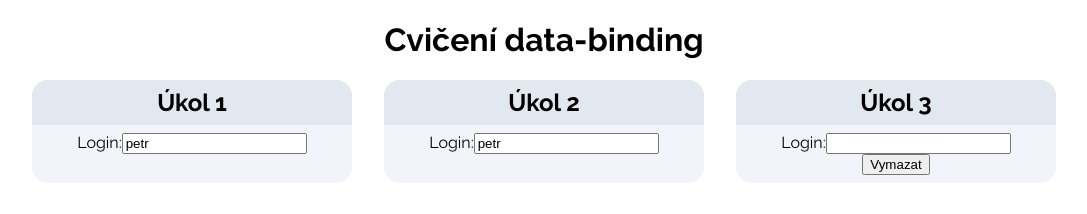
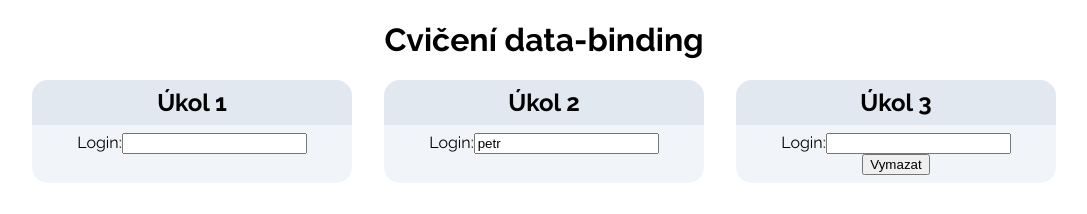
Before and after one commit to ZuskaS/cviceni-data-binding, a React (Vite) app: page / in a window 1280 px wide. Shown: the top 214 px of the page, without its empty margins (96-1183 px from the left). Built offline with nearby package versions, Linux system fonts and the light colour scheme.

Commit message:
oprava prvního úkolu.

```diff
--- a/src/components/Ukol1/index.jsx
+++ b/src/components/Ukol1/index.jsx
@@ -13,7 +13,7 @@ export const Ukol1 = () => {
       <label>
         Login:
         <input
-          value={login}
+          //value={login}
           onChange={(e) => setLogin(e.target.value)}
           type="text"
         />
```
